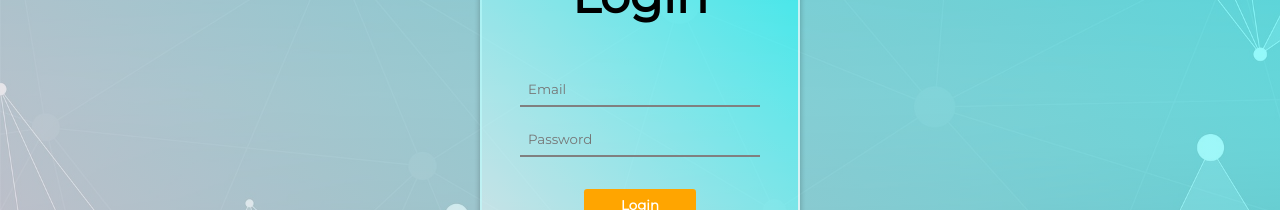
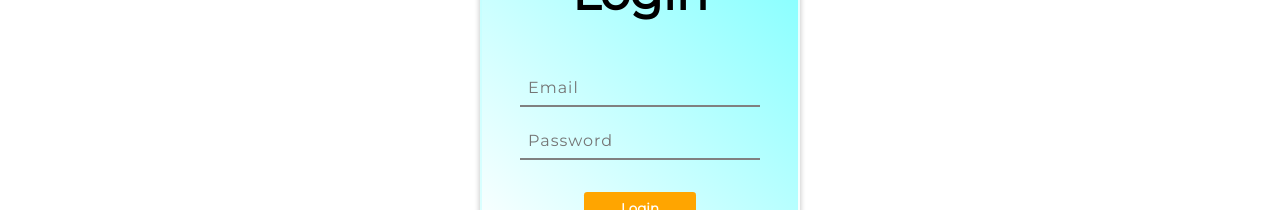
Before and after one commit to ComputerScienceSoceityNITS/Admin-console, a React (Create React App) app: page / in a window 1280 px wide. Shown: the part 332-542 px from the top of the page. Built offline with nearby package versions, Linux system fonts and the light colour scheme; a web font is replaced by a local one.

Commit message:
adding dynamic bg

```diff
--- a/package.json
+++ b/package.json
@@ -7,6 +7,7 @@
     "@testing-library/react": "^13.4.0",
     "@testing-library/user-event": "^13.5.0",
     "axios": "^1.2.1",
+    "particles-bg": "^2.5.5",
     "react": "^18.2.0",
     "react-dom": "^18.2.0",
     "react-icons": "^4.6.0",
--- a/src/components/MemberCreate.js
+++ b/src/components/MemberCreate.js
@@ -1,11 +1,10 @@
 import React, { useState } from "react";
 import CreateMembers from "../services/CreateMembers";
-import axios from "axios";
 
 const MemberCreate = ({ addMember, setAddMember }) => {
   const [name, setName] = useState("John");
   const [image, setImage] = useState();
-  const [role, setRole] = useState("Dev-Wing Member");
+  const [role, setRole] = useState("Dev-Wing");
   const [session, setSession] = useState("22-23");
   const [year, setYear] = useState(2);
   const [social, setSocial] = useState({});
@@ -17,7 +16,6 @@ const MemberCreate = ({ addMember, setAddMember }) => {
     sendForm.set("year", year);
     sendForm.set("role", role);
     sendForm.set("avatar", image);
-
     const members = CreateMembers(sendForm);
   }
 
--- a/src/components/MemberUpdate.jsx
+++ b/src/components/MemberUpdate.jsx
@@ -10,8 +10,8 @@ const MemberUpdate = ({ id, updateMember, setupdateMember, datasent }) => {
   let [session, setSession] = useState(`${datasent.session}`);
   let [year, setYear] = useState(`${datasent.year}`);
   let [social, setSocial] = useState({
-    "instagram": `${datasent.socialMedia.instagram}`, "linkedin": `${datasent.socialMedia.linkedin}`, "github": `${datasent.socialMedia.github}`,
-    "facebook": `${datasent.socialMedia.facebook}`
+    "instagram": `${datasent.socialMedia !== undefined && datasent.socialMedia.instagram}`, "linkedin": `${datasent.socialMedia !== undefined && datasent.socialMedia.linkedin}`, "github": `${datasent.socialMedia !== undefined && datasent.socialMedia.github}`,
+    "facebook": `${datasent.socialMedia !== undefined && datasent.socialMedia.facebook}`
   });
 
   function handleSubmit(e) {
@@ -68,7 +68,6 @@ const MemberUpdate = ({ id, updateMember, setupdateMember, datasent }) => {
           });
           setImage(e.target.value);
         }}
-
       />
       <label htmlFor="role">Role</label>
       <input
--- a/src/index.js
+++ b/src/index.js
@@ -5,12 +5,14 @@ import App from "./App";
 import reportWebVitals from "./reportWebVitals";
 import { ToastContainer } from "react-toastify";
 import "react-toastify/dist/ReactToastify.css";
+import ParticlesBg from "particles-bg";
 
 const root = ReactDOM.createRoot(document.getElementById("root"));
 root.render(
   <React.StrictMode>
     <ToastContainer />
     <App />
+    <ParticlesBg type="circle" bg={true} />
   </React.StrictMode>
 );
 
--- a/src/styles/Navbar.css
+++ b/src/styles/Navbar.css
@@ -22,9 +22,10 @@ nav h2 {
 
 nav .btn {
     margin: 40px;
-    border:1px solid white ;
+    border: 1px solid white;
 }
+
 nav .btn:hover {
     margin: 40px;
-    border:1px solid white ;
+    border: 1px solid white;
 }
--- a/src/styles/login.css
+++ b/src/styles/login.css
@@ -5,7 +5,7 @@
     flex-direction: column;
     height: 91.5vh;
     width: 100%;
-    background: linear-gradient(45deg, rgba(255, 192, 203, 0.5), rgba(0, 255, 255, 0.5)), url("../../public/media/background-2462431_1920.jpg") no-repeat center center/cover;
+    /* background: linear-gradient(45deg, rgba(255, 192, 203, 0.5), rgba(0, 255, 255, 0.5)), url("../../public/media/background-2462431_1920.jpg") no-repeat center center/cover; */
 }
 
 .Form {
@@ -50,9 +50,15 @@ input {
     width: 15rem;
 }
 
+.Form>form>input[placeholder] {
+    font-size: 1rem;
+    font-weight: 500;
+    letter-spacing: 1px;
+}
+
 input:focus {
     border-bottom: 2px solid orange;
-    backdrop-filter: blur(50px);
+    /* backdrop-filter: blur(50px); */
 }
 
 .Form>form>.btn {
```
Also changed, not shown: 1 other file (tests, documents, lock files or other folders).
